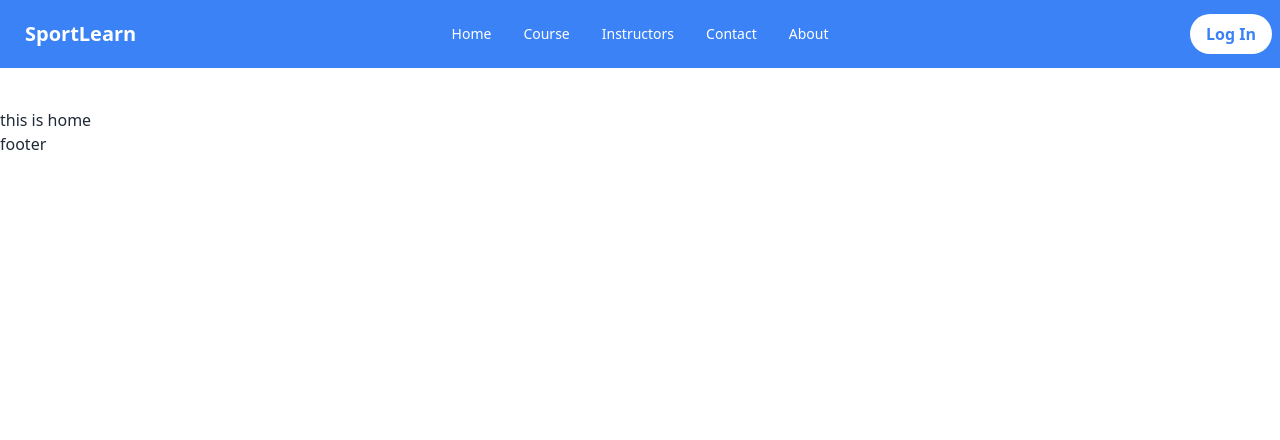
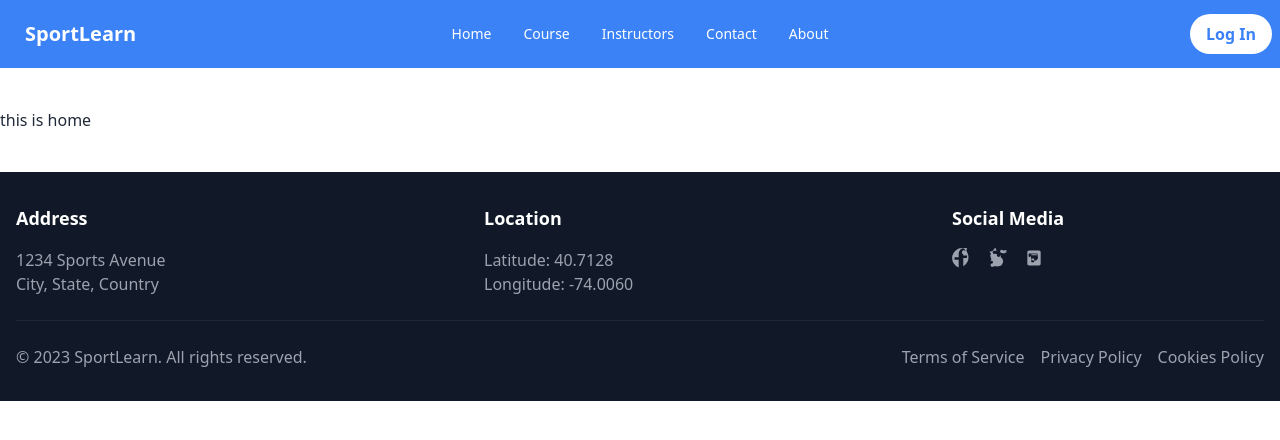
Before and after one commit to TarekAziz01/summer-camp-client, a React (Vite) app: page / in a window 1280 px wide. Shown: the top 440 px of the page. Built offline with nearby package versions, Linux system fonts and the light colour scheme.

Commit message:
footer addedd

```diff
--- a/src/pages/Shared/Footer/Footer.jsx
+++ b/src/pages/Shared/Footer/Footer.jsx
@@ -1,7 +1,85 @@
 const Footer = () => {
 
   return (
-    <h2>footer</h2>
+    <footer className="bg-gray-900 py-8 mt-10">
+      <div className="container mx-auto px-4">
+        <div className="flex flex-wrap justify-between">
+          <div className="w-full sm:w-1/2 md:w-1/3 lg:w-1/4 mb-6 sm:mb-0">
+            <h3 className="text-white text-lg font-semibold mb-4">Address</h3>
+            <p className="text-gray-400">1234 Sports Avenue</p>
+            <p className="text-gray-400">City, State, Country</p>
+          </div>
+          <div className="w-full sm:w-1/2 md:w-1/3 lg:w-1/4 mb-6 sm:mb-0">
+            <h3 className="text-white text-lg font-semibold mb-4">Location</h3>
+            <p className="text-gray-400">Latitude: 40.7128</p>
+            <p className="text-gray-400">Longitude: -74.0060</p>
+          </div>
+          <div className="w-full sm:w-1/2 md:w-1/3 lg:w-1/4 mb-6 sm:mb-0">
+            <h3 className="text-white text-lg font-semibold mb-4">
+              Social Media
+            </h3>
+            <div className="flex items-center space-x-4">
+              <a
+                href="#"
+                className="text-gray-400 hover:text-white transition duration-300"
+              >
+                <svg className="h-5 w-5 fill-current" viewBox="0 0 24 24">
+                  <path d="M12 0a12 12 0 00-4 23.25V14H3v-3h5V7.5c0-5 3.49-7.38 7.5-7.5h2.25v3h-2.25c-.115.002-.227.02-.34.05A2.248 2.248 0 0013.5 7.5v1.5h4.75l-.562 3H13.5V21.75A11.983 11.983 0 0012 0z" />
+                </svg>
+              </a>
+              <a
+                href="#"
+                className="text-gray-400 hover:text-white transition duration-300"
+              >
+                <svg className="h-5 w-5 fill-current" viewBox="0 0 24 24">
+                  <path d="M19.19 3.01c.86-.47 1.84-.72 2.81-.74a2 2 0 01-.77 2.37 4 4 0 001.75-.48 2 2 0 01-1.74 1.11A4 4 0 0117 6.02a2 2 0 01-.74-3.94A5.93 5.93 0 0019.19 3zm-4.38 3.52a6 6 0 01-.1 2.5 2 2 0 11-3.77-1.26 4 4 0 00-3.72-.62 2 2 0 01-.08-3.94 4 4 0 003.47-.53 2 2 0 01-1.13-1.8 2 2 0 00-.35.13A2 2 0 019.58.1a4 4 0 00-2.32.81A4 4 0 012 4a2 2 0 00.78 1.66 2 2 0 01-.56 3.11 2 2 0 00.58.09A2 2 0 013 10a4 4 0 00.65 2.21 2 2 0 01-1.1 3.07 4 4 0 001.17.17 2 2 0 012.32 1.56 6 6 0 01-.84 1.52 2 2 0 10.87 3.79c.97 0 1.87-.26 2.65-.72A5.98 5.98 0 0012 22a6 6 0 003.4-11z" />
+                </svg>
+              </a>
+              <a
+                href="#"
+                className="text-gray-400 hover:text-white transition duration-300"
+              >
+                <svg className="h-5 w-5 fill-current" viewBox="0 0 24 24">
+                  <path d="M17.95 3H6.05C4.92 3 4 3.92 4 5.05v13.9c0 1.14.92 2.05 2.05 2.05h11.9c1.14 0 2.05-.92 2.05-2.05V5.05C20 3.92 19.08 3 17.95 3zm-5.69 13.47c0 .36-.3.66-.66.66H9.4a.66.66 0 01-.66-.66v-3.29c0-.36.3-.66.66-.66h2.2c.36 0 .66.3.66.66v3.29zm4.39-6.61c.11.36.17.74.17 1.14 0 2.38-1.92 4.3-4.3 4.3-2.38 0-4.3-1.92-4.3-4.3 0-.4.06-.78.17-1.14H7.6c0 .29-.11.54-.31.74a1.02 1.02 0 01-.74.31c-.58 0-1.05-.47-1.05-1.05V7.5c0-.58.47-1.05 1.05-1.05h8.79c.58 0 1.05.47 1.05 1.05v3.08c0 .58-.47 1.05-1.05 1.05h-.01zm-1.17-1.05H8.82V7.5h6.66v1.31z" />
+                </svg>
+              </a>
+            </div>
+          </div>
+        </div>
+        <hr className="border-gray-800 my-6" />
+        <div className="flex flex-wrap items-center justify-between">
+          <p className="text-gray-400">
+            &copy; {new Date().getFullYear()} SportLearn. All rights reserved.
+          </p>
+          <ul className="flex space-x-4">
+            <li>
+              <a
+                href="#"
+                className="text-gray-400 hover:text-white transition duration-300"
+              >
+                Terms of Service
+              </a>
+            </li>
+            <li>
+              <a
+                href="#"
+                className="text-gray-400 hover:text-white transition duration-300"
+              >
+                Privacy Policy
+              </a>
+            </li>
+            <li>
+              <a
+                href="#"
+                className="text-gray-400 hover:text-white transition duration-300"
+              >
+                Cookies Policy
+              </a>
+            </li>
+          </ul>
+        </div>
+      </div>
+    </footer>
   );
 };
 
```
